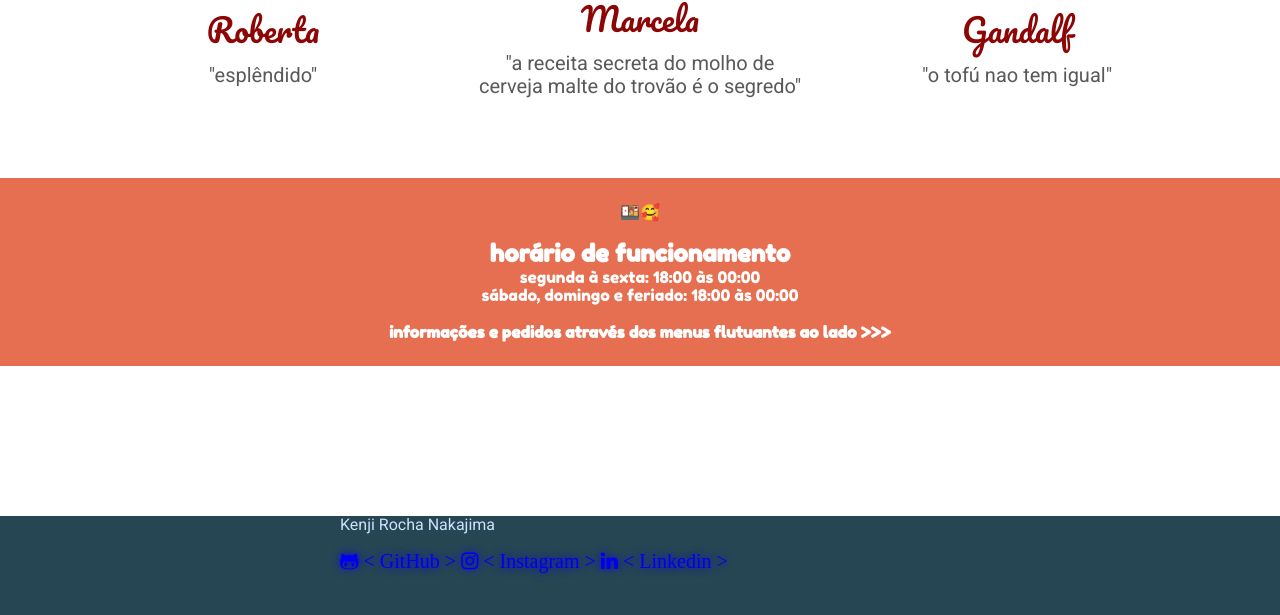
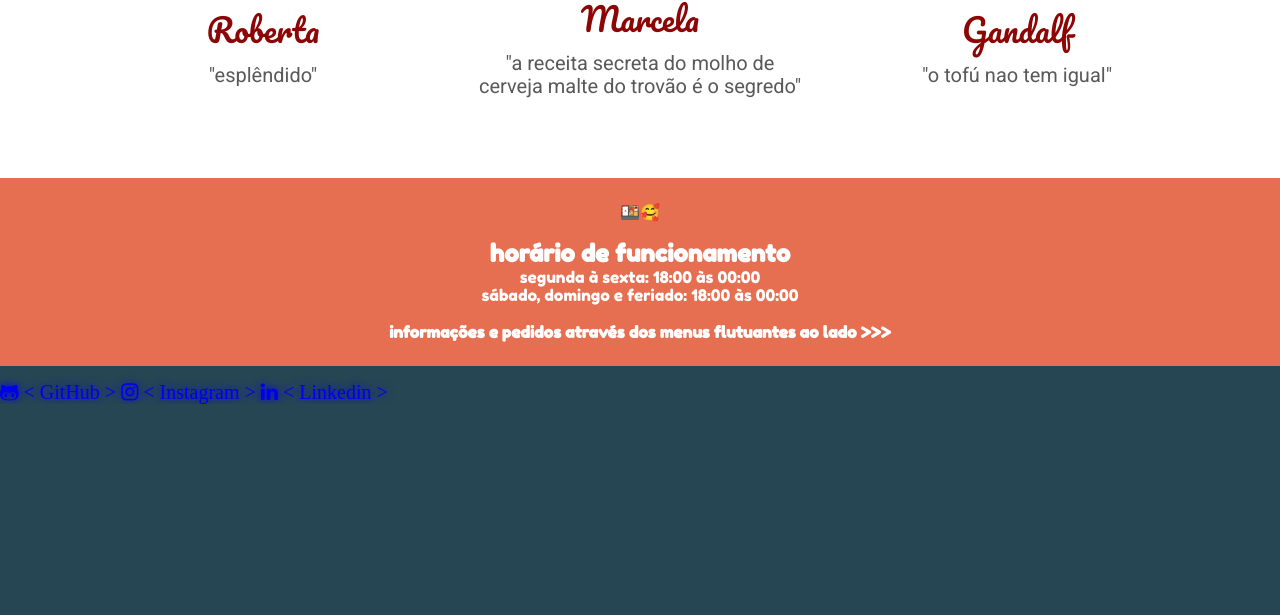
Before and after one commit to KenjiRN/soulsushi, a plain HTML site: page index.html in a window 1280 px wide. Shown: the part 2945-3560 px from the top of the page. After the commit the page ends 3349 px from the top, so only its background shows below. Drawn offline with Linux system fonts and the light colour scheme.

Commit message:
Update index.html

```diff
--- a/index.html
+++ b/index.html
@@ -420,8 +420,6 @@
             <p><strong> informações e pedidos através dos menus flutuantes ao lado >>></strong></p>
         </div>
         <footer>                                <!--RODAPÉ-->
-             <section class="hahaha">
-		<p class="pp">Kenji Rocha Nakajima</p>
 		<a href="https://github.com/kenjirn">
 		    <i class="fa fa-github-alt" aria-hidden="true"></i> < GitHub >
 		  </a>
@@ -430,7 +428,6 @@
 	      </a>
 	      <a href="https://www.linkedin.com/in/kenjinakajima/">
 		<i class="fa fa-linkedin" aria-hidden="true"></i> < Linkedin >
-	 	</section>
         </footer>
     <script src="app.js"></script>
     </body>
```
